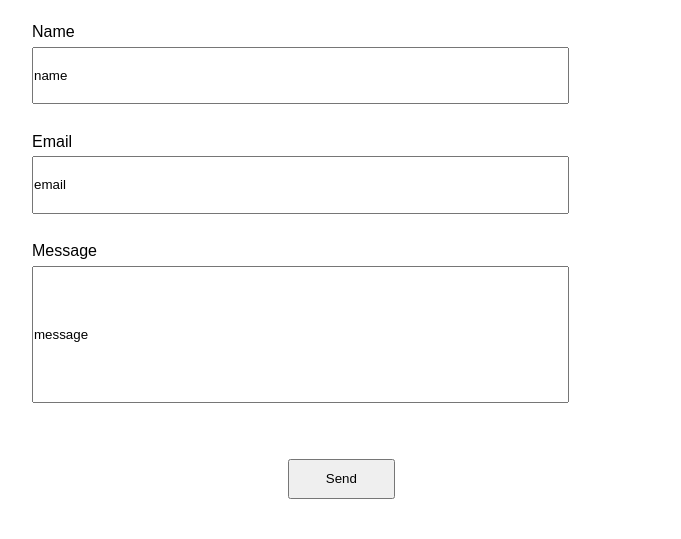
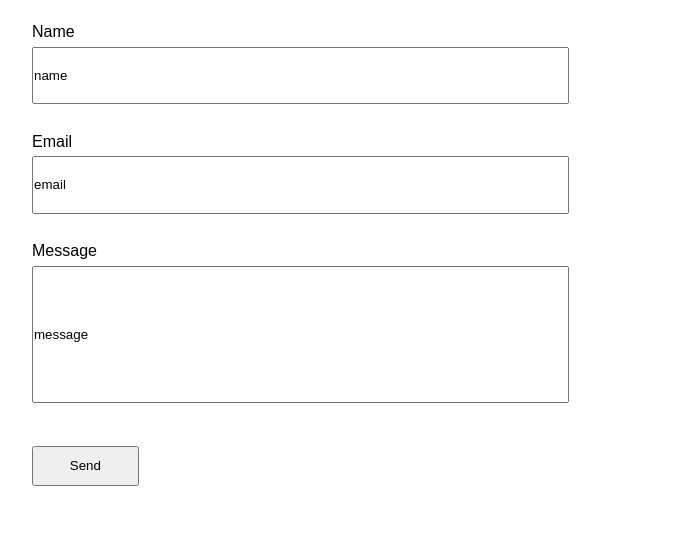
Before and after one commit to GiovanniP24/Group_3_Bootcamp, a plain HTML site: page contact.html in a window 1280 px wide. Shown: the part 413-952 px from the top of the page, without its empty margins (48-729 px from the left). Drawn offline with Linux system fonts and the light colour scheme.

Commit message:
Updating CSS

```diff
--- a/css/main.css
+++ b/css/main.css
@@ -345,6 +345,11 @@ ___________________________________________ */
 		height: 8em;
 	}
 
+	#button {
+		margin-left: 8.5em;
+		margin-top: 1em;
+	}
+
 	button {
 		margin-bottom: 7em;
 		margin-top: 1em;
@@ -525,6 +530,10 @@ ___________________________________________ */
 			margin-left: 14em;
 		}
 
+		#button {
+			margin-left: 0;
+		}
+
 		button {
 			margin-left: 19.2em;
 			margin-top: 2em;
```
